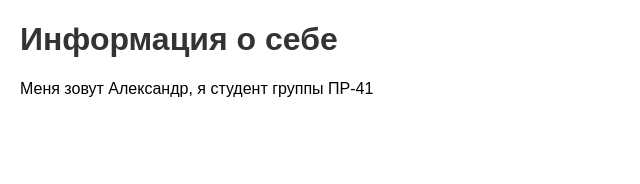
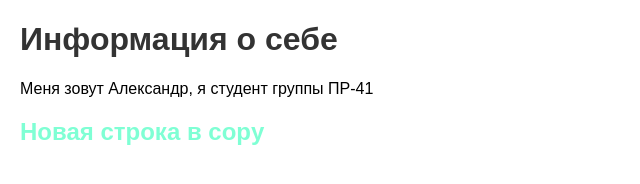
Before and after one commit to Mumlul/Trpo_4, a plain HTML site: page index.html in a window 1280 px wide. Shown: the whole page, without its empty margins (0-640 px from the left). Drawn offline with Linux system fonts and the light colour scheme.

Commit message:
Обновление в клоне

```diff
--- a/index.html
+++ b/index.html
@@ -7,6 +7,7 @@
     <title>О мне</title>
     <h1>Информация о себе</h1>
     <p>Меня зовут Александр, я студент группы ПР-41</p>
+    <h2>Новая строка в copy</h2>
 </head>
 <body>
 
--- a/style.css
+++ b/style.css
@@ -5,3 +5,6 @@ body {
 h1 {
     color: #333;
 }
+h2{
+    color: aquamarine;
+}
```
